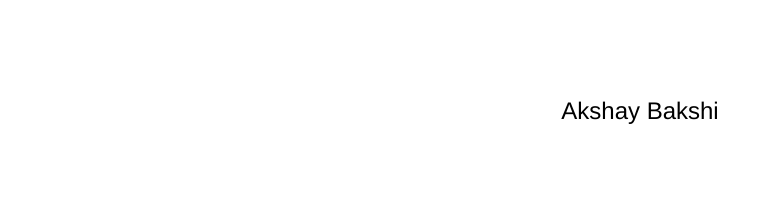
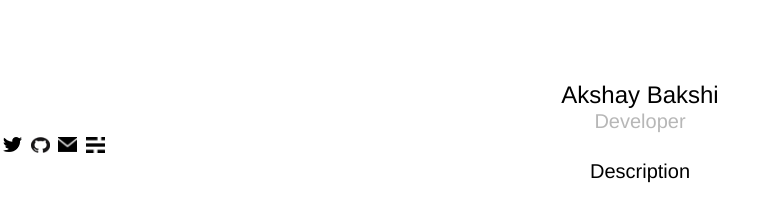
Before and after one commit to agentakki/agentakki.github.io, a plain HTML site: page index.html in a window 1280 px wide. Shown: the whole page, without its empty margins (0-777 px from the left). Drawn offline with Linux system fonts and the light colour scheme.

Commit message:
HTML almost complete. Added placeholder images and rudimentary CSS.

```diff
--- a/index.html
+++ b/index.html
@@ -5,7 +5,32 @@
 	</head>
 
 	<body>
-		<p>Akshay Bakshi</p>
-
+		<p id="name">Akshay Bakshi</p>
+		<p id="title">Developer</p>
+		<div id="social">
+		<ul id="icons">
+			<li class="twitter">
+				<a href="http://twitter.com/AgentAkki" target="_blank">
+					<img src="images/twitter.png" width="19" height="16" id="twitter">
+				</a>
+			</li>
+			<li class="github">
+				<a href="http://github.com/AgentAkki" target="_blank">
+					<img src="images/github.png" width="19" height="16" id="github">
+				</a>
+			</li>
+			<li class="email">
+				<a href="mailto:contact@akshaybakshi.com">
+					<img src="images/email.png" width="19" height="16" id="email">
+				</a>
+			</li>
+			<li class="blog">
+				<a href="http://github.com/AgentAkki" target="_blank">
+					<img src="images/blog.png" width="19" height="16" id="blog">
+				</a>
+			</li>
+		</ul>
+		<p id="description">Description</p>
+		</div> <!-- social div end -->
 	</body>
 </html>
--- a/style.css
+++ b/style.css
@@ -1,10 +1,33 @@
+*{
+	margin: 0;
+	padding: 0;
+}
+
 body{
 	font-family: 'HelveticaNeue-Light','Helvetica Neue', Arial, sans-serif;
-	font-size: 24px;
 	line-height: 1.25;
 	margin-top: 4em;
+	font-size: 20px;
 }
 
 p{
 		text-align: center;
 }
+
+p#name{
+	font-size: 24px;
+}
+
+p#title{
+	color: #b7b7b7;
+	margin-top: -1;
+}
+ul{
+		margin-left: auto;
+		margin-right: auto;
+}
+li{
+	display: inline-block;
+	margin-left: 3px;
+
+}
```
Also changed, not shown: images/blog-big.png (added), images/blog.png (added), images/blog@2x.png (added), images/email.png (added), images/email@2x.png (added), images/github.png (added), images/github@2x.png (added), images/social-twitter-2x.png (added), images/twitter.png (added).
